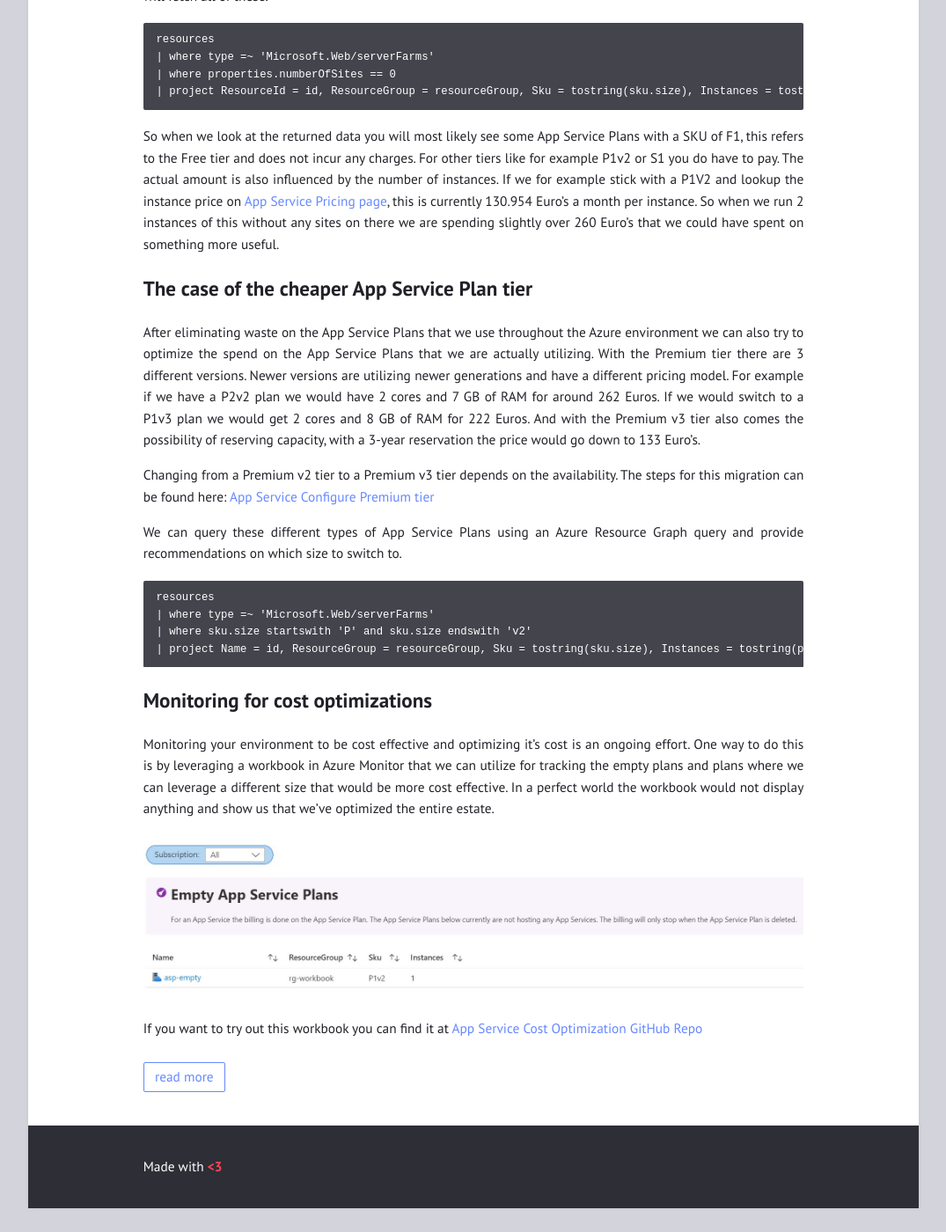
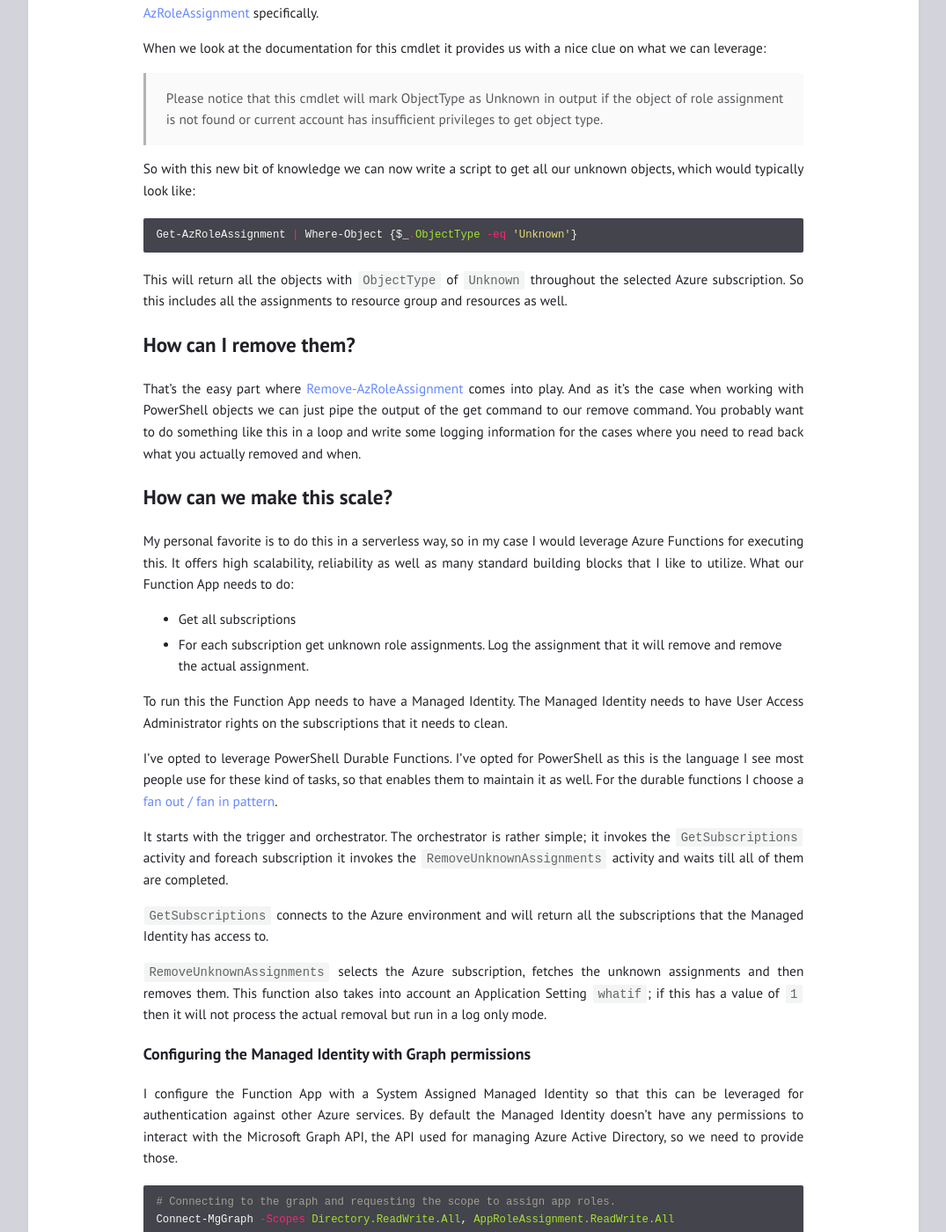
Before and after one commit to remcoeissing/blog, a Jekyll site: the page built from index.html, in a window 1280 px wide and 1400 px high, scrolled down 605 px. Shown: the whole window at 88% size, without its empty margins (102-1177 px from the left). Built offline with Jekyll 4.4.1, drawn with Linux system fonts in a browser that asks for light colours; before the commit the page ends 1978 px from its top, so only the background shows below that; some of the changed text lies outside the part shown.

Commit message:
Remove Azure RBAC unknown objects post

````diff
--- a/_config.yml
+++ b/_config.yml
@@ -5,6 +5,7 @@ permalink: /:title/
 lang: "en"
 excerpt_separator: "\n\n\n"
 date_format: "%B %d, %Y"
+google_analytics: G-KL60FHB5S7
 
 # Layout
 show_excerpts: true        # show article excerpts on the home page
--- /dev/null
+++ b/_posts/2022-10-23-remove-unknown-objects.md
@@ -0,0 +1,79 @@
+---
+title: "Remove unkown objects from Azure Role Based Access Control"
+layout: post
+---
+When working within your Azure environment you leverage Role Based Access Control, either on your Management Group, subscription, resource group or even on a resource level. Now due to a variety of reasons you eventually see a identity with the name *Identity not found*. So you know have a case where permissions are assigned to an identity that got removed; this typically happens in cases where users get removed from Azure Active Directory or for example a Managed Identity that got removed.
+
+## Why should I care?
+
+Because it's just so much nicer to work in an environment that's clean, you are simply less distracted. Also Role Based Access Control has it's [limits](https://learn.microsoft.com/en-us/azure/azure-resource-manager/management/azure-subscription-service-limits#azure-rbac-limits) just like many other things in Azure.
+
+## How can I find these identities?
+
+You could of course look through all your subscriptions etc. within the Azure Portal to identify any assignments that are unknown and clean them up. But an easier job would be to leverage automation to identify these objects. My personal favorite for these tasks is leveraging the Az PowerShell cmdlets, and in this case [Get-AzRoleAssignment](https://learn.microsoft.com/en-us/powershell/module/az.resources/get-azroleassignment?view=azps-9.0.0) specifically.
+
+When we look at the documentation for this cmdlet it provides us with a nice clue on what we can leverage:
+
+> Please notice that this cmdlet will mark ObjectType as Unknown in output if the object of role assignment is not found or current account has insufficient privileges to get object type.
+
+So with this new bit of knowledge we can now write a script to get all our unknown objects, which would typically look like:
+
+```powershell
+Get-AzRoleAssignment | Where-Object {$_.ObjectType -eq 'Unknown'}
+```
+
+This will return all the objects with `ObjectType` of `Unknown` throughout the selected Azure subscription. So this includes all the assignments to resource group and resources as well.
+
+## How can I remove them?
+
+That's the easy part where [Remove-AzRoleAssignment](https://learn.microsoft.com/en-us/powershell/module/az.resources/remove-azroleassignment?view=azps-9.0.0) comes into play. And as it's the case when working with PowerShell objects we can just pipe the output of the get command to our remove command. You probably want to do something like this in a loop and write some logging information for the cases where you need to read back what you actually removed and when.
+
+## How can we make this scale?
+
+My personal favorite is to do this in a serverless way, so in my case I would leverage Azure Functions for executing this. It offers high scalability, reliability as well as many standard building blocks that I like to utilize. What our Function App needs to do:
+
+- Get all subscriptions
+- For each subscription get unknown role assignments. Log the assignment that it will remove and remove the actual assignment.
+
+To run this the Function App needs to have a Managed Identity. The Managed Identity needs to have User Access Administrator rights on the subscriptions that it needs to clean.
+
+I've opted to leverage PowerShell Durable Functions. I've opted for PowerShell as this is the language I see most people use for these kind of tasks, so that enables them to maintain it as well. For the durable functions I choose a [fan out / fan in pattern](https://learn.microsoft.com/en-us/azure/azure-functions/durable/durable-functions-overview?tabs=csharp#fan-in-out).
+
+It starts with the trigger and orchestrator. The orchestrator is rather simple; it invokes the `GetSubscriptions` activity and foreach subscription it invokes the `RemoveUnknownAssignments` activity and waits till all of them are completed.
+
+`GetSubscriptions` connects to the Azure environment and will return all the subscriptions that the Managed Identity has access to.
+
+`RemoveUnknownAssignments` selects the Azure subscription, fetches the unknown assignments and then removes them. This function also takes into account an Application Setting `whatif`; if this has a value of `1` then it will not process the actual removal but run in a log only mode.
+
+### Configuring the Managed Identity with Graph permissions
+
+I configure the Function App with a System Assigned Managed Identity so that this can be leveraged for authentication against other Azure services. By default the Managed Identity doesn't have any permissions to interact with the Microsoft Graph API, the API used for managing Azure Active Directory, so we need to provide those.
+
+```powershell
+# Connecting to the graph and requesting the scope to assign app roles.
+Connect-MgGraph -Scopes Directory.ReadWrite.All, AppRoleAssignment.ReadWrite.All
+
+# Get the Managed Identity from AAD
+$MSI = Get-MgServicePrincipal -Filter "DisplayName eq 'rbaccleaner'"
+
+# Get Microsoft Graph application
+$graphApp = Get-MgServicePrincipal -Filter "appId eq '00000003-0000-0000-c000-000000000000'"
+
+# Get graph permission
+$permission = $graphApp.AppRoles | Where-Object { $_.Value -eq "Directory.Read.All" }
+
+# Assign the permission to the Managed Identity
+New-MgServicePrincipalAppRoleAssignment -AppRoleId $permission.Id -PrincipalId $MSI.Id -ServicePrincipalId $MSI.Id -ResourceId $graphApp.Id
+```
+
+In my case I assigned `Directory.Read.All`, `Directory.User.Read`. Keep in mind that if you don't have the right permissions set that all the role assignments will be marked as unknown and thus removed.
+
+## Repository
+
+An example of the code can be found here: [https://github.com/remcoeissing/azure-rbac-clean-ps](https://github.com/remcoeissing/azure-rbac-clean-ps)
+
+It currently doesn't deploy any infrastructure components.
+
+## What's next
+
+In a future post will dive into the possibilities that we have available for doing this in an event driven fashion. That will feature a more direct approach where we don't rely on scheduling anymore. But it leverages the same basis.
````
